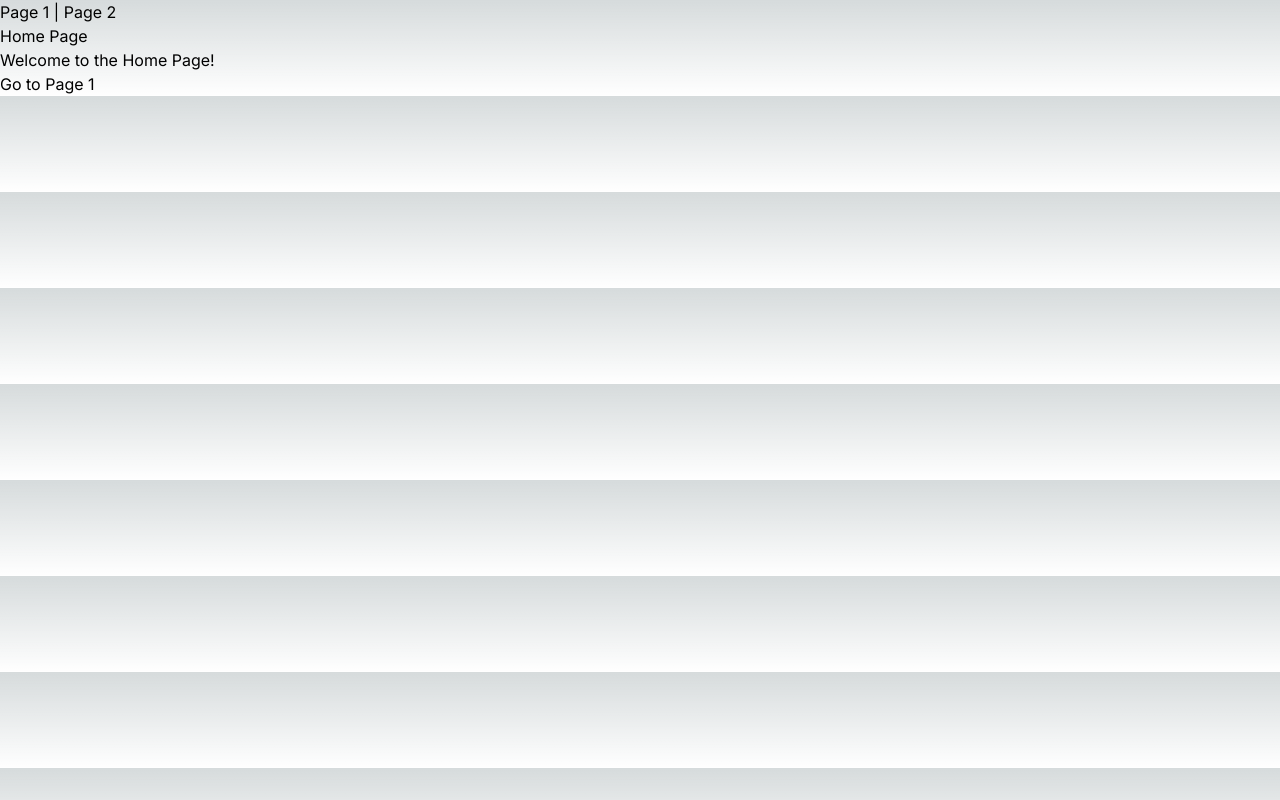
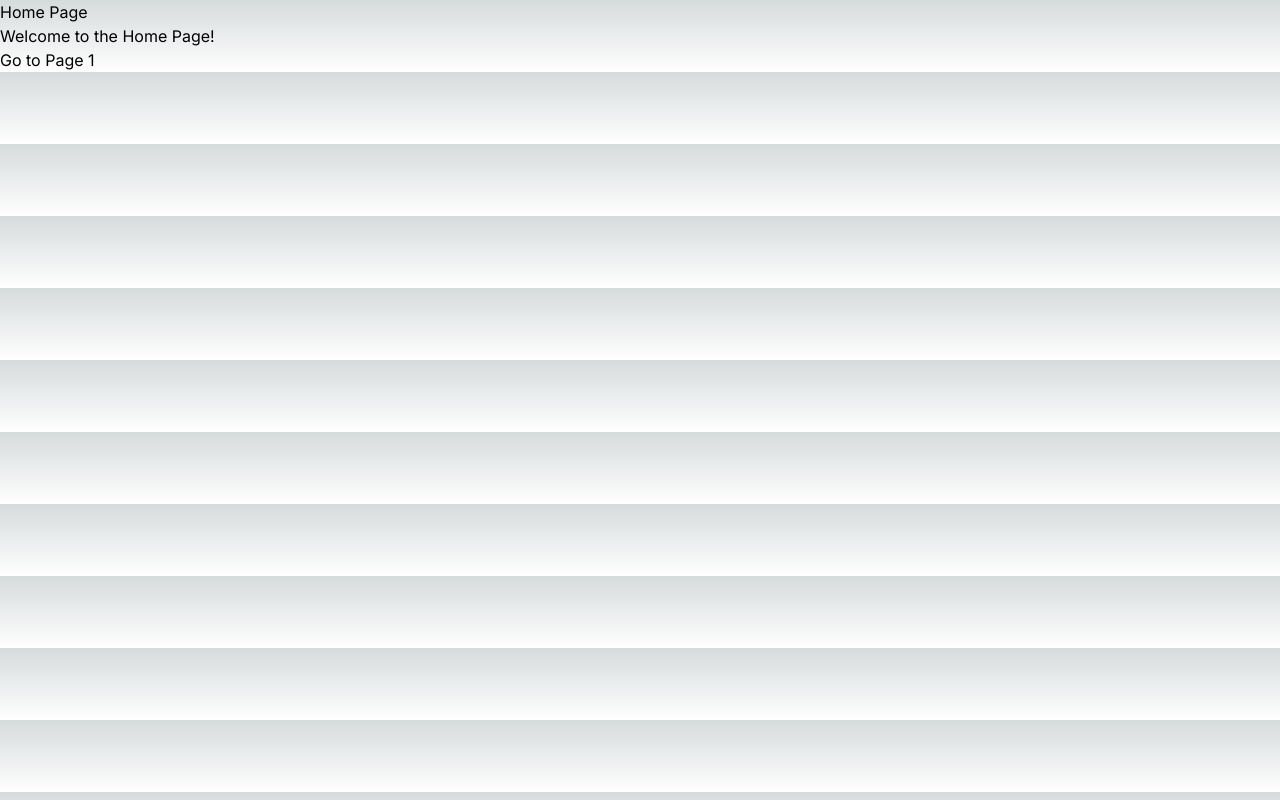
Before and after one commit to tediyo/GSwNj, a Next.js app: page / in a window 1280 px wide. Built offline with nearby package versions, Linux system fonts and the light colour scheme.

Commit message:
Next Again

```diff
--- a/src/app/layout.js
+++ b/src/app/layout.js
@@ -9,21 +9,21 @@ export const metadata = {
 };
 
 export default function RootLayout({ children }) {
+  return (
+    <html lang="en">
+      <body className={inter.className}>{children}</body>
+    </html>
+  );
   // return (
   //   <html lang="en">
-  //     <body className={inter.className}>{children}</body>
+  //     <body className={inter.className}>
+  //       <header>
+  //         <nav>
+  //           <a href="/page1">Page 1</a> | <a href="/page2">Page 2</a>
+  //         </nav>
+  //       </header>
+  //       {children}
+  //     </body>
   //   </html>
   // );
-  return (
-    <html lang="en">
-      <body className={inter.className}>
-        <header>
-          <nav>
-            <a href="/page1">Page 1</a> | <a href="/page2">Page 2</a>
-          </nav>
-        </header>
-        {children}
-      </body>
-    </html>
-  );
 }
```
